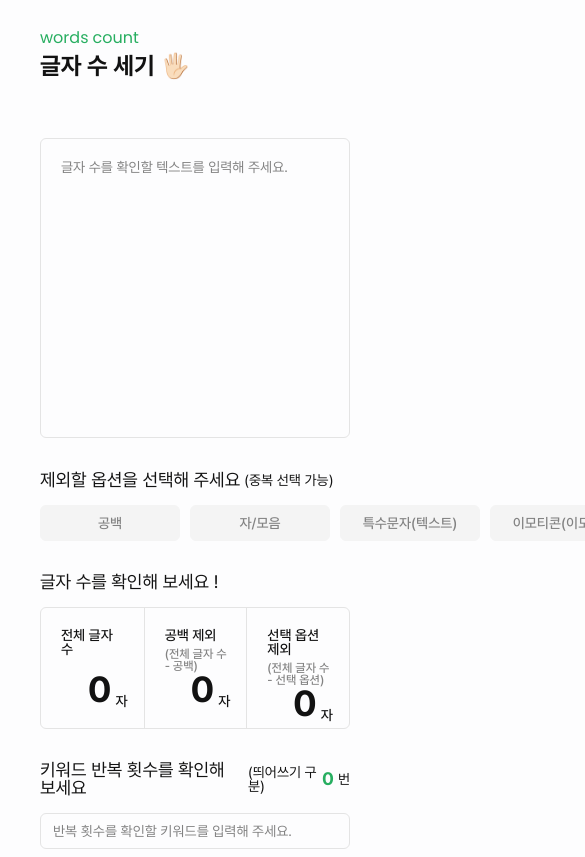
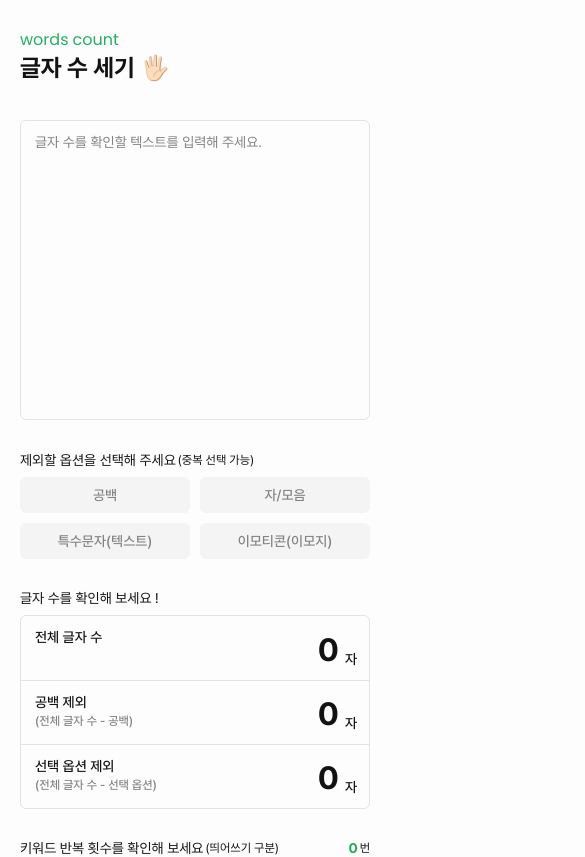
Before and after one commit to NaKyouTae/counting-kr, a Next.js app: page / in a window 390 px wide. Shown: the top 857 px of the page, 585 px wide, since content can reach past the window. Built offline with nearby package versions, Linux system fonts and the light colour scheme.

Commit message:
- 퍼블리싱 mobile 버전 완료

```diff
--- a/styles/common.css
+++ b/styles/common.css
@@ -126,6 +126,11 @@ a:focus {
     outline: none;
 }
 
+/* scroll */
+::-webkit-scrollbar {width: .4rem; height: .4rem; background-color: transparent;}
+::-webkit-scrollbar-thumb {background-color: var(--gray02); border-radius: 1rem; background-clip: padding-box;}
+::-webkit-scrollbar-track {background-color: transparent;}
+
 /* common ------------------------------ */
 input {width: 100%; height: 3.6rem; padding: 0 1.2rem; border-radius: .6rem; border: 1px solid var(--gray300); font-size: 1.4rem; cursor: auto;}
 input::placeholder {color: var(--gray400);}
@@ -139,6 +144,10 @@ input[type="checkbox"]:checked + label > span {font-weight: 600; color: var(--gr
 textarea {width: 100%; height: 30rem; border-radius: .6rem; border: 1px solid var(--gray300); padding: 1.6rem 2rem; font-size: 1.4rem; color: var(--black); line-height: 1.8; cursor: auto;}
 textarea::placeholder {color: var(--gray400);}
 
+@media screen and (max-width: 767px) {
+    textarea {padding: 1rem 1.4rem; line-height: 1.6;}
+}
+
 .box + .box {margin-top: 3.2rem;}
 
 .box .title {display: flex; align-items: center; justify-content: space-between; margin-bottom: 1.6rem;}
@@ -147,3 +156,12 @@ textarea::placeholder {color: var(--gray400);}
 .box .title > div {display: flex; align-items: center; column-gap: .4rem;}
 .box .title > div > p {font-size: 1.8rem; font-weight: 700; color: var(--green);}
 .box .title > div > span {font-size: 1.4rem;}
+
+@media screen and (max-width: 767px) {
+    .box .title {margin-bottom: 1rem;}
+    .box .title > h4 {column-gap: .2rem; font-size: 1.4rem;}
+    .box .title > h4 > p {font-size: 1.2rem;}
+    .box .title > div {column-gap: .2rem;}
+    .box .title > div > p {font-size: 1.4rem;}
+    .box .title > div > span {font-size: 1.2rem;}
+}
--- a/styles/style.css
+++ b/styles/style.css
@@ -19,23 +19,44 @@
 /* style ------------------------------ */
 .container {max-width: 76.8rem; width: 100%; min-height: 100%; padding: 3rem 4rem; margin: 0 auto; display: flex; flex-flow: column;}
 
+@media screen and (max-width: 767px) {
+    .container {padding: 3.2rem 2rem;}
+}
+
 .header {width: 100%; display: flex; flex-flow: column; row-gap: .8rem;}
 .header > p {font-size: 1.6rem; color: var(--green);}
 .header > h2 {font-size: 2.4rem; font-weight: 700;}
 
 .contents {margin-top: 6rem;}
 
-.check-wrap {display: flex; align-items: center; column-gap: 1rem;}
+@media screen and (max-width: 767px) {
+    .contents {margin-top: 4rem;}
+}
+
+.check-wrap {display: flex; align-items: center; grid-gap: 1rem;}
 .check-wrap > li {min-width: 14rem;}
+
+@media screen and (max-width: 767px) {
+    .check-wrap {display: grid; grid-template-columns: repeat(2, 1fr);}
+    .check-wrap > li {min-width: auto; width: 100%;}
+}
 
 .count-wrap {display: flex; align-items: center; border-radius: .6rem; border: 1px solid var(--gray300);}
 .count-wrap > li {width: calc(100% / 3); height: 12rem; padding: 2rem 1.6rem 2rem 2rem; display: flex; flex-flow: column; justify-content: space-between;}
 .count-wrap > li + li {border-left: 1px solid var(--gray300);}
 .count-wrap > li > h6 {display: flex; flex-flow: column; row-gap: .6rem; font-size: 1.4rem; font-weight: 500;}
 .count-wrap > li > h6 > span {font-size: 1.2rem; font-weight: 500; color: var(--gray400);}
-.count-wrap > li > div {margin-left: auto; display: flex; align-items: flex-end; column-gap: .4rem;}
+.count-wrap > li > div {margin-left: auto; display: flex; align-items: flex-end; column-gap: .6rem;}
 .count-wrap > li > div > p {font-size: 3.6rem; font-weight: 700;}
 .count-wrap > li > div > span {font-size: 1.4rem; font-weight: 500;}
 
+@media screen and (max-width: 767px) {
+    .count-wrap {flex-flow: column;}
+    .count-wrap > li {width: 100%; height: 6.4rem; padding: 1.4rem 1.2rem 1.4rem 1.4rem; flex-flow: initial;}
+    .count-wrap > li + li {border-left: 0; border-top: 1px solid var(--gray300);}
+    .count-wrap > li > div {margin-left: initial; align-self: flex-end;}
+    .count-wrap > li > div > p {font-size: 3.2rem;}
+}
+
 .footer {display: flex; align-items: center; justify-content: center; margin-top: auto; padding-top: 10rem;}
 .footer > p {font-size: 1.2rem; color: var(--gray400);}
```
